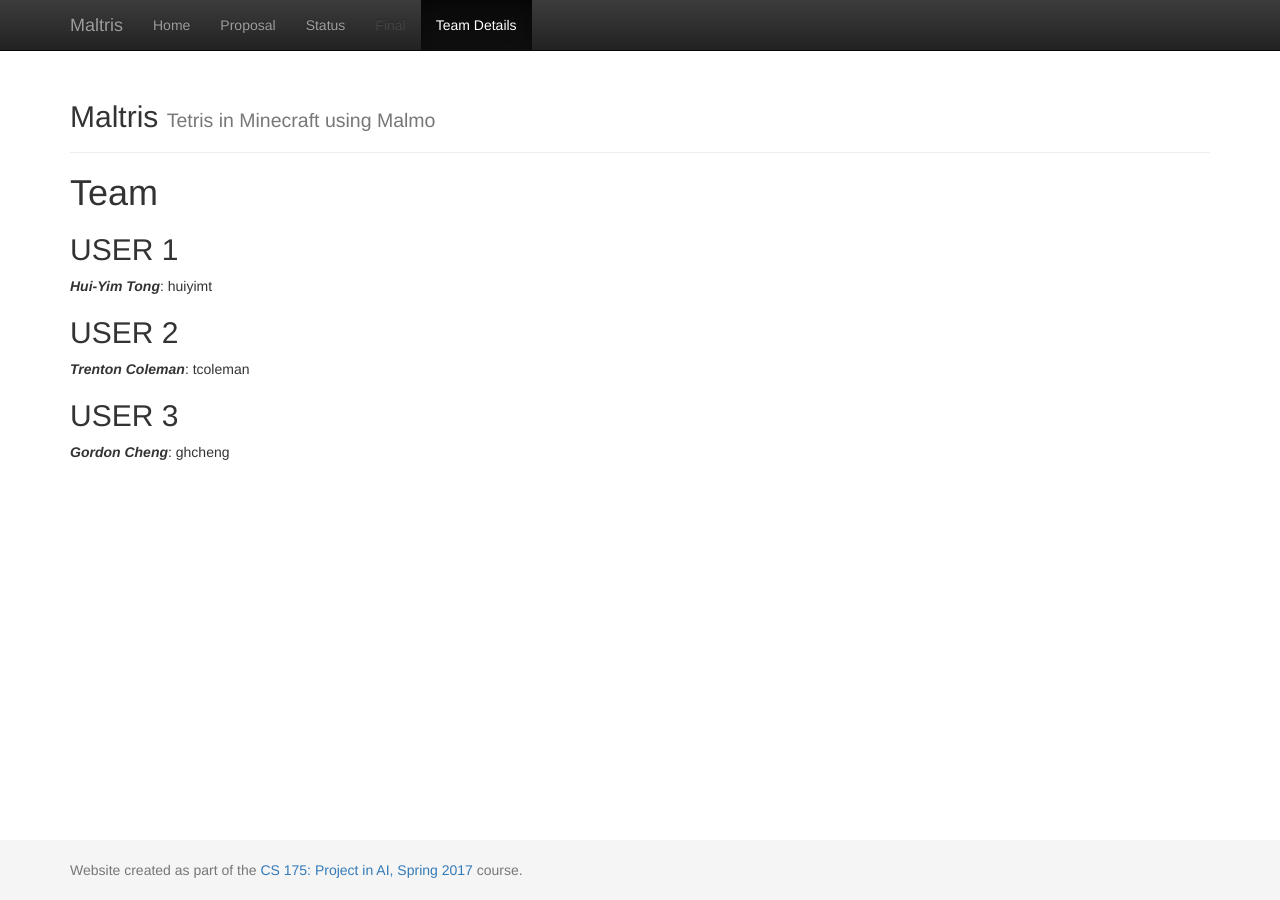
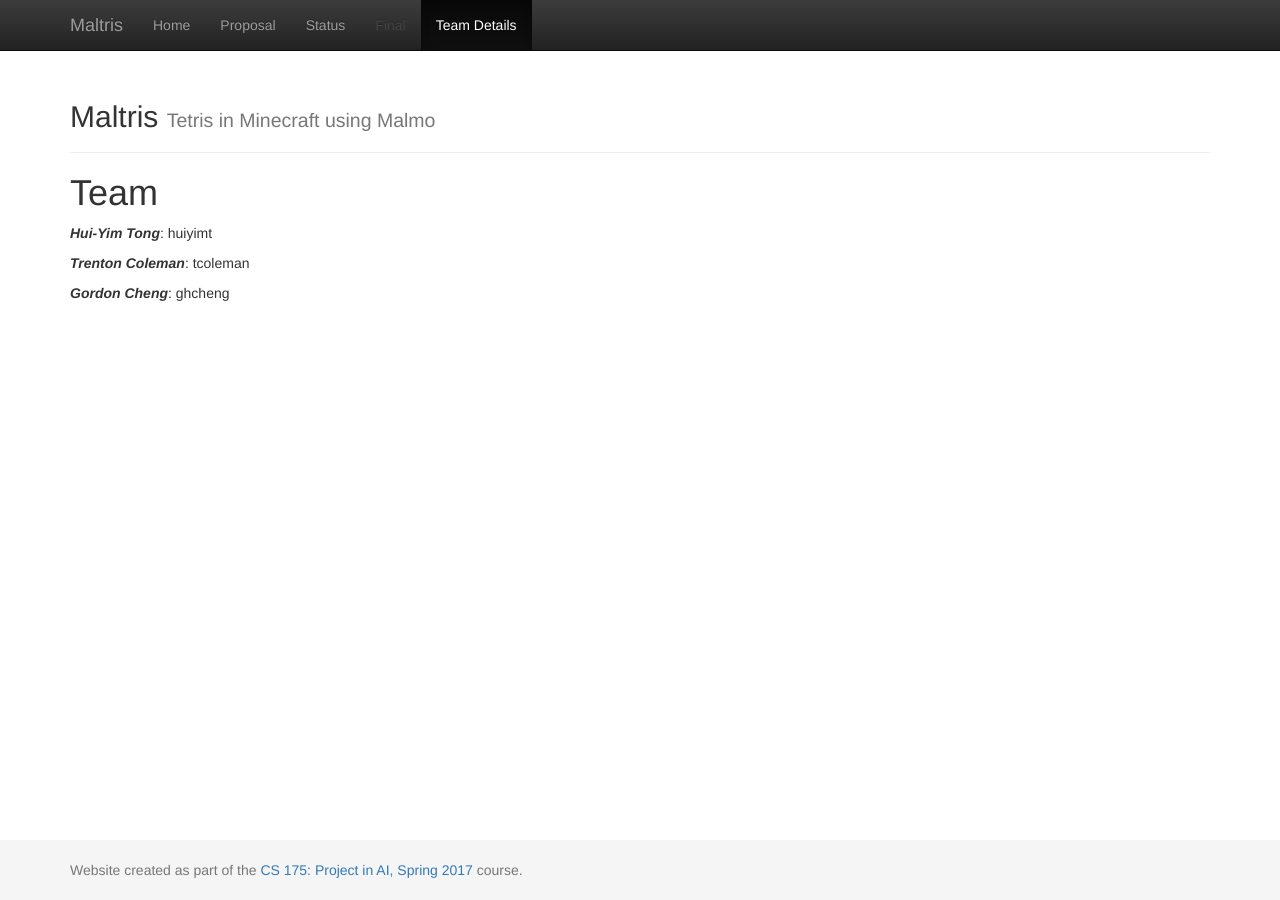
Before and after one commit to julia-tong/Maltris, a Jekyll site: the page built from docs/team.md, in a window 1280 px wide. Built offline with Jekyll 4.4.1, drawn with Linux system fonts in a browser that asks for light colours.

Commit message:
updated team page

```diff
--- a/docs/team.md
+++ b/docs/team.md
@@ -6,11 +6,8 @@ title:  Team
 # {{ page.title }}
 
 
-## USER 1
 ***Hui-Yim Tong***: huiyimt
 
-## USER 2
 ***Trenton Coleman***: tcoleman
 
-## USER 3
 ***Gordon Cheng***: ghcheng
```
